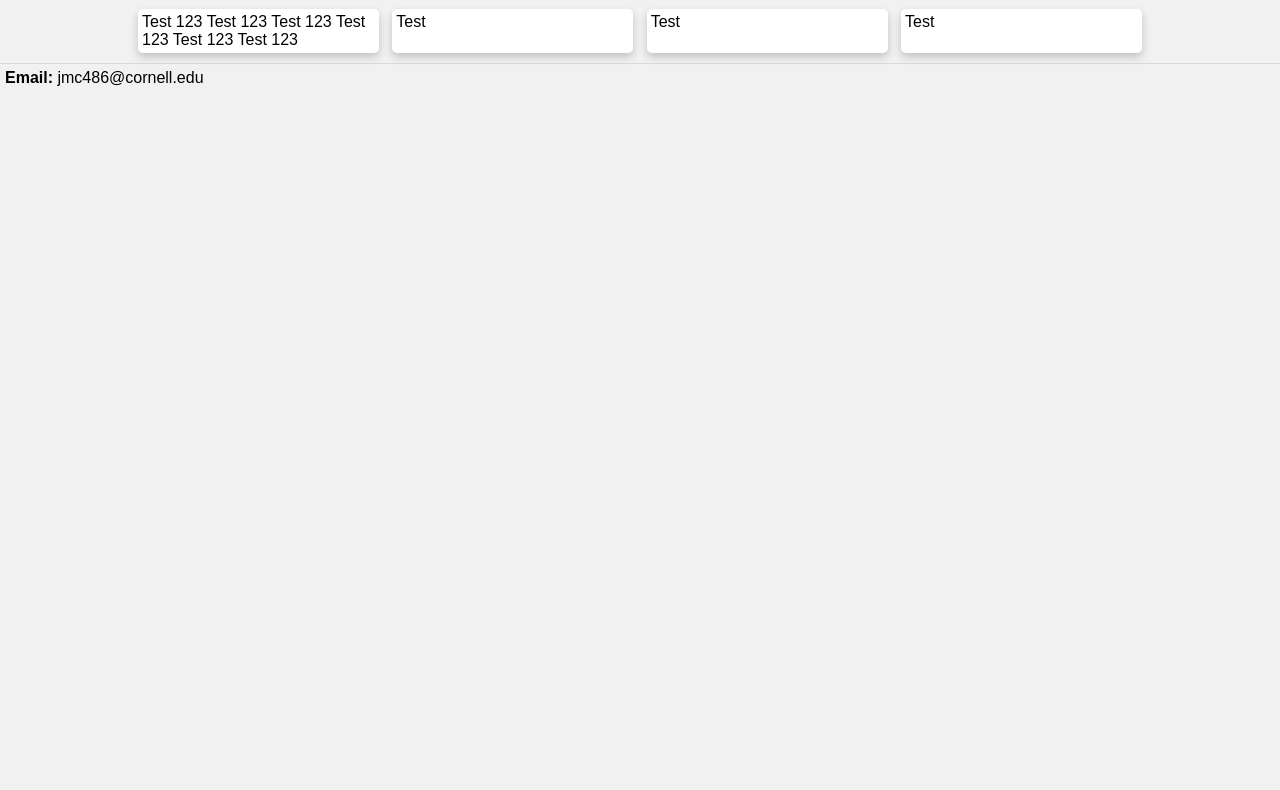
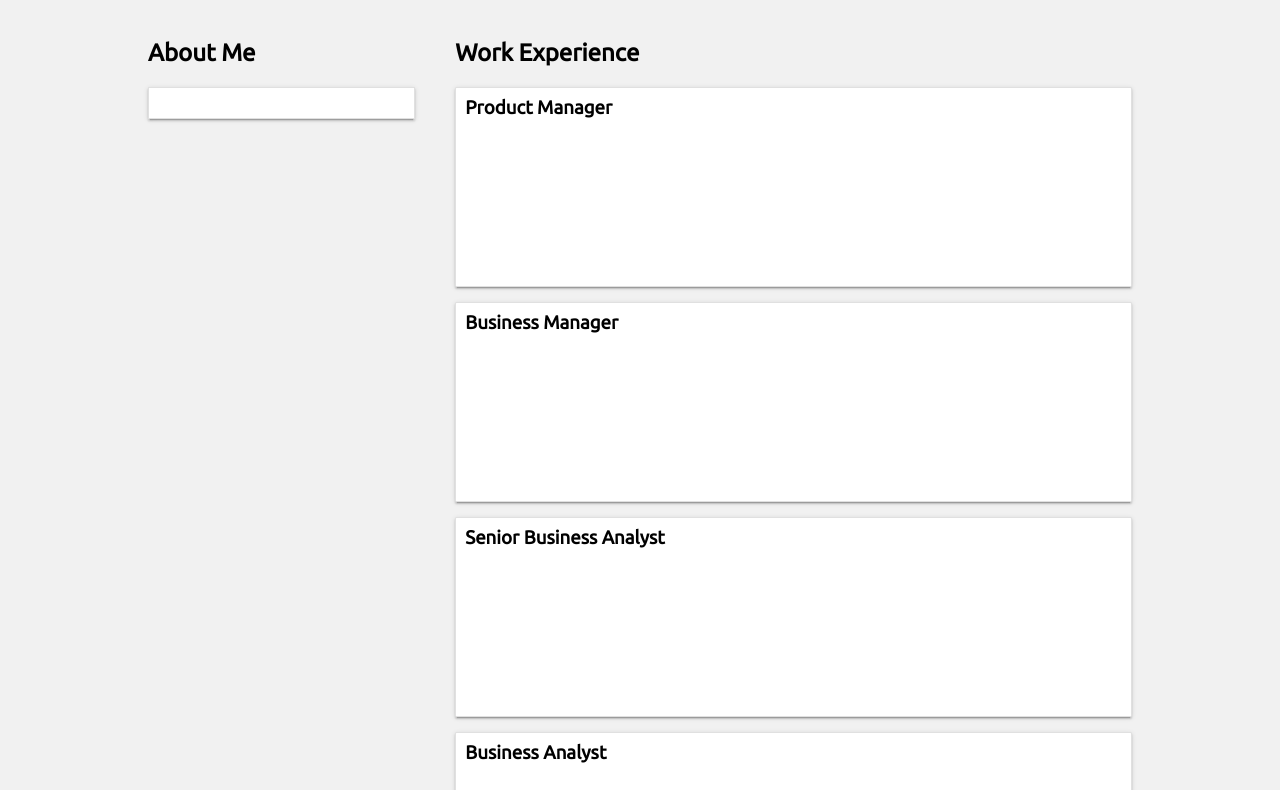
Before and after one commit to johncko/johncko.github.io, a plain HTML site: page index.html in a window 1280 px wide. Shown: the part 141-931 px from the top of the page. Before the commit the page ends 800 px from the top, so only its background shows below. Drawn offline with Linux system fonts and the light colour scheme.

Commit message:
page layout updates

```diff
--- a/index.html
+++ b/index.html
@@ -15,10 +15,6 @@
 			<img src="jmc_blank.png" width = "100px" height = "100px" padding = "10px">
 		</div>
 		<h1 class = "site-title">John Camardo</h1>
-		<nav class = "site-nav">
-			<a class ="nav-link">test 1</a>
-			<a class ="nav-link">test 2</a>
-		</nav>
 	</div>
 </div>
 
@@ -26,19 +22,39 @@
 
 <div class="centered">
 	<div class="page">
-	<section class="cards">
-		<article class="card">Test 123 Test 123 Test 123 Test 123 Test 123 Test 123</article>
-		<article class="card">Test</article>
-		<article class="card">Test</article>
-		<article class="card">Test</article>
-
-	</section>
+		<div class="row">
+			<div class = "left-pane">
+				<h2>About Me</h2>
+				<div class = "left-pane-card">
+				</div>
+			</div>
+			<div class="cards">
+				<h2>Work Experience</h2>
+				<div class="card">
+					<h3>Product Manager<h3>
+				</div>
+				<div class="card">
+					<h3>Business Manager<h3>
+				</div>
+				<div class="card">
+					<h3>Senior Business Analyst<h3>
+				</div>
+				<div class="card">
+					<h3>Business Analyst</h3>
+				</div>
+				<div class="card">
+					<h3>Business Analyst Intern</h3>
+				</div>
+			</div>
+		</div>
 	</div>
 </div>
 
 
 <div class = "site-footer">
-	<b>Email: </b>jmc486@cornell.edu
+	<div class="jc-sub-header">
+		<b>Email: </b>jmc486@cornell.edu
+	</div>
 </div>
 
 </body>
--- a/main.css
+++ b/main.css
@@ -1,14 +1,15 @@
 html {
-	font-family: ubuntu sans-serif;
+	font-family: 'Ubuntu' sans-serif;
 }
 
 *{box-sizing: border-box;}
 
 body {
-	font-family: Arial, Helvetica, sans-serif;
+	font-family: 'Ubuntu', sans-serif;
 	background: #f1f1f1;
 	margin: 0;
 	padding: 0;
+  display: block;
 	-webkit-text-size-adjust: 100%;
 	-webkit-font-feature-settings: "kern" 1;
 	-moz-font-feature-settings: "kern" 1;
@@ -19,30 +20,54 @@ body {
 	}
 
 .cards {
-	display: flex;
+	display: block;
 	flex-wrap: wrap;
+  float: right;
+  width: 70%;
 	justify-content: space-between;
-	padding: 10px;
+	padding: 20px;
+}
+
+.left-pane{
+  height: 100%;
+  width: 30%;
+  float: left;
+  padding: 20px;
+}
+
+.left-pane-card{
+  display: block;
+  background-color: white;
+  padding: 15px;
+  border: solid;
+  border-width:1px;
+  border-color: rgba(0,0,0,.12);
+  box-shadow: 0px 3px 1px -2px rgba(0, 0, 0, 0.2), 0px 2px 2px 0px rgba(0, 0, 0, 0.14), 0px 1px 5px 0px rgba(0, 0, 0, 0.12);
 }
 
 .card {
 	flex: 0 1 24%;
 	background-color: white;
 	padding: 4px;
-	border-radius: 5px;
-	box-shadow: 0 4px 8px 0 rgba(0,0,0,0.2);
-	transition: 0.3s;
+  border: solid;
+  border-width: 1px;
+  border-color: rgba(0,0,0,.12);
+  margin-bottom: 15px;
+  margin-top: 15px;
+	border-radius: 1.5px;
+  width: 100%;
+  min-height: 200px;
+	box-shadow: 0px 3px 1px -2px rgba(0, 0, 0, 0.2), 0px 2px 2px 0px rgba(0, 0, 0, 0.14), 0px 1px 5px 0px rgba(0, 0, 0, 0.12);
 }
 
-.card:hover {
-    box-shadow: 0 8px 16px 0 rgba(0,0,0,0.2);
+.card h3 {
+  padding: 5px;
+  margin: 0;
 }
-
 
 .page{
 	margin-left: 10%;
 	margin-right: 10%;
-	max-width:1200px;
 	}
 
 
@@ -72,6 +97,16 @@ body {
 	padding: inherit;
 	margin:0;
   width: auto;
+}
+
+.centered{
+  width: auto;
+}
+
+.row:after {
+    content: "";
+    display: table;
+    clear: both;
 }
 
 .jc-sub-header{
```
